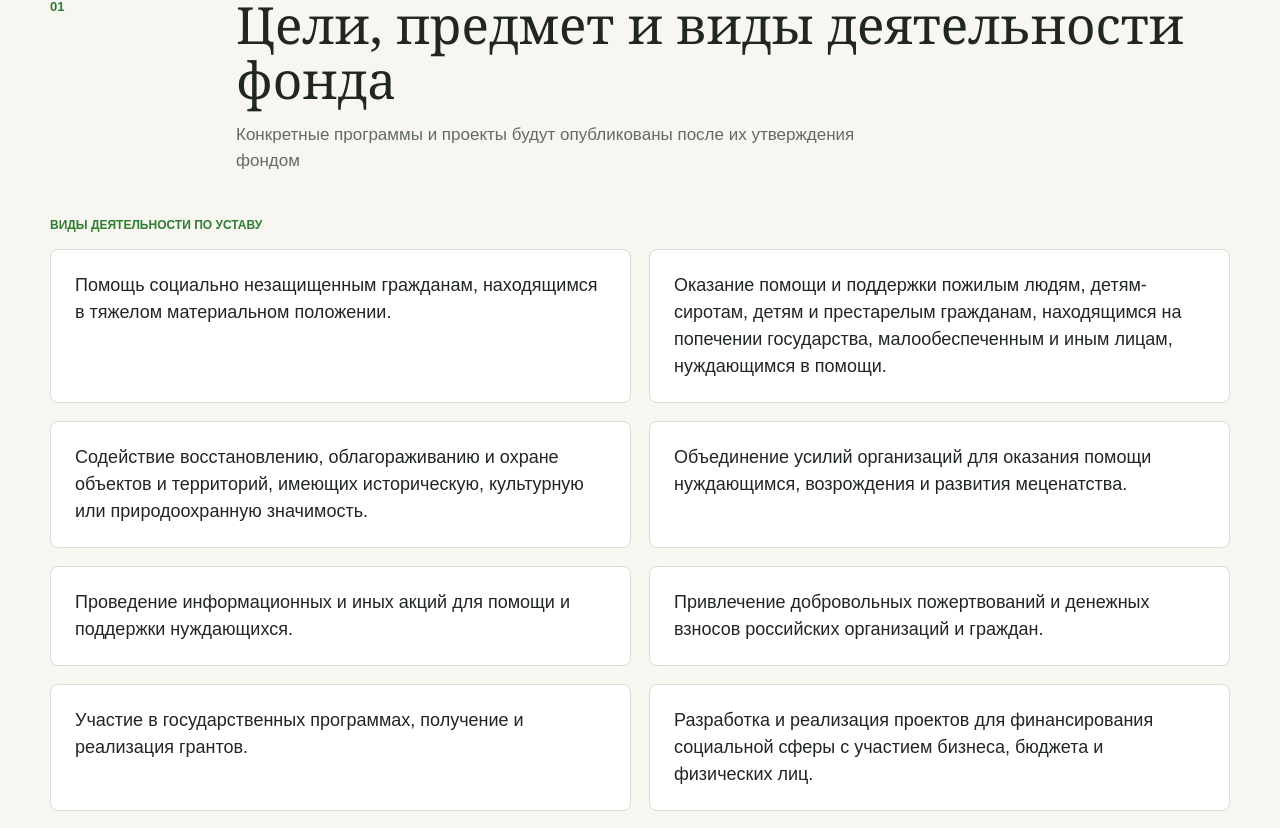
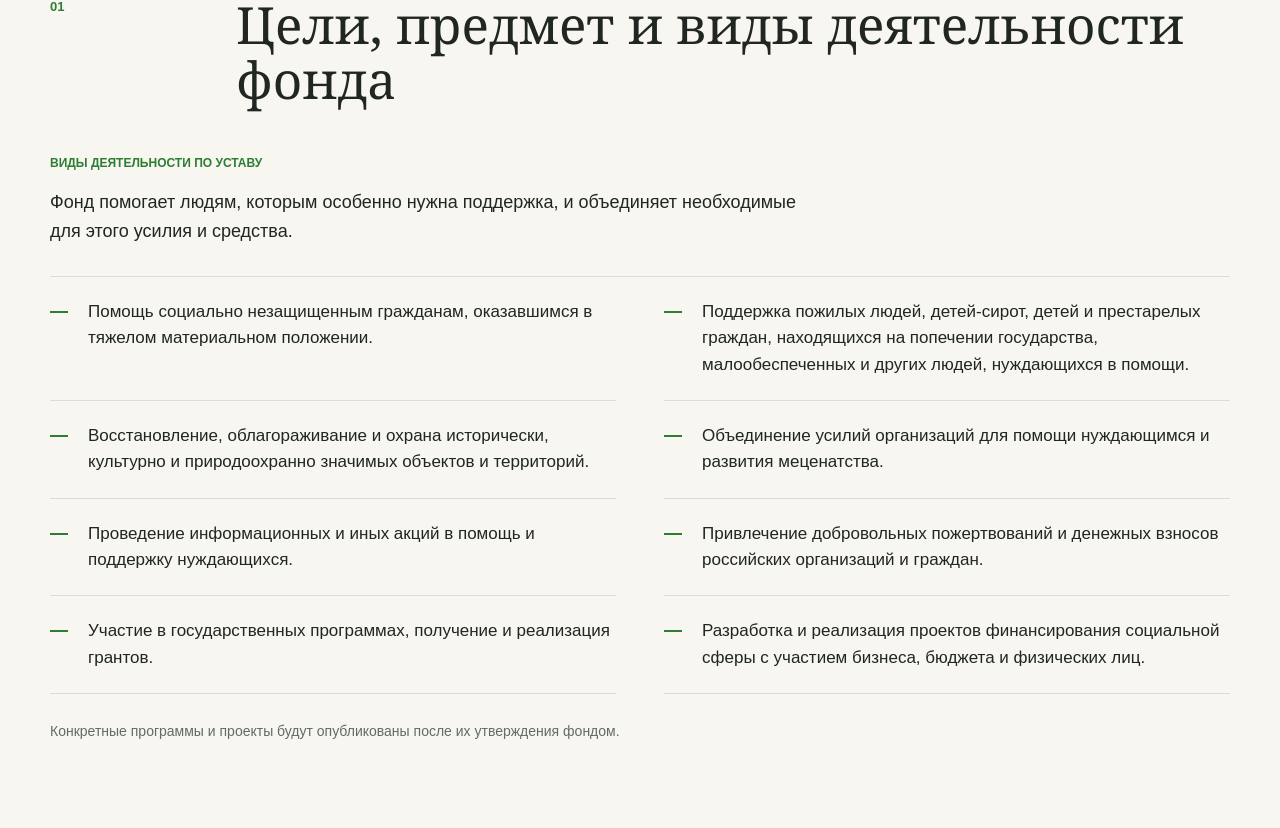
Before and after one commit to sqwdvrt/webFond, a Next.js app: page / in a window 1280 px wide. Shown: the part 892-1720 px from the top of the page. Built offline with nearby package versions, Linux system fonts and the light colour scheme; no server answers.

Commit message:
style: replace homepage activity cards with list

```diff
--- a/src/app/globals.css
+++ b/src/app/globals.css
@@ -308,19 +308,14 @@ a {
 .project-grid { display: grid; grid-template-columns: repeat(3, minmax(0, 1fr)); gap: 18px; }
 .project-card { min-height: 330px; display: flex; flex-direction: column; padding: 28px; background: var(--surface); border: 1px solid var(--line); border-radius: 8px; }
 .project-status { color: var(--brand); font-size: 12px; font-weight: 700; text-transform: uppercase; }
-.project-section-status { display: block; margin-bottom: 14px; }
-.project-grid-compact { grid-template-columns: repeat(2, minmax(0, 1fr)); }
-.project-card-compact { min-height: 0; padding: 22px 24px; }
 .project-card h3 { margin: 42px 0 16px; font-family: Georgia, "Times New Roman", serif; font-size: 30px; font-weight: 500; }
-.project-card-compact h3 {
-  margin: 0;
-  font-family: inherit;
-  font-size: 18px;
-  font-weight: 500;
-  line-height: 1.5;
-}
 .project-card p { margin: 0; color: var(--muted); }
 .project-card a { display: inline-flex; align-items: center; gap: 7px; margin-top: auto; padding-top: 28px; color: var(--brand-dark); font-weight: 700; }
+.activity-intro { max-width: 760px; margin: 14px 0 30px; font-size: 18px; line-height: 1.6; }
+.activity-list { display: grid; grid-template-columns: repeat(2, minmax(0, 1fr)); column-gap: 48px; margin: 0; padding: 0; border-top: 1px solid var(--line); list-style: none; }
+.activity-list li { position: relative; padding: 22px 0 22px 38px; border-bottom: 1px solid var(--line); font-size: 17px; line-height: 1.55; }
+.activity-list li::before { position: absolute; top: 34px; left: 0; width: 18px; height: 2px; background: var(--brand); content: ""; }
+.activity-note { max-width: 760px; margin: 26px 0 0; color: var(--muted); font-size: 14px; line-height: 1.6; }
 .participation-grid { display: grid; grid-template-columns: repeat(4, minmax(0, 1fr)); border-top: 1px solid var(--line); border-left: 1px solid var(--line); }
 .participation-item { min-height: 270px; padding: 26px; border-right: 1px solid var(--line); border-bottom: 1px solid var(--line); }
 .participation-item svg { color: var(--brand); }
@@ -542,9 +537,7 @@ a {
   .split-states { gap: 24px; }
   .project-grid, .participation-grid { grid-template-columns: 1fr; }
   .project-card { min-height: 270px; }
-  .project-grid-compact { grid-template-columns: 1fr; }
-  .project-card-compact { min-height: 0; padding: 20px; }
-  .project-card-compact h3 { font-size: 17px; }
+  .activity-list { grid-template-columns: 1fr; }
   .participation-item { min-height: 220px; padding: 22px 26px; }
   .participation-item h3 { margin-top: 24px; }
   .contact-band-inner { align-items: flex-start; flex-direction: column; }
--- a/src/app/page.tsx
+++ b/src/app/page.tsx
@@ -4,7 +4,6 @@ import Image from "next/image";
 import Link from "next/link";
 
 import { EmptyState } from "@/components/content/empty-state";
-import { ProjectCard } from "@/components/content/project-card";
 import { SectionHeading } from "@/components/content/section-heading";
 import { projects } from "@/content/projects";
 import { siteConfig } from "@/config/site";
@@ -21,7 +20,7 @@ const participation = [
 export default function HomePage() {
   return <>
     <section className="hero"><div className="container hero-grid"><div><span className="eyebrow">Благотворительный фонд</span><h1>{siteConfig.name}</h1><p className="hero-lead">Помогаем людям, оказавшимся в трудной жизненной ситуации, и объединяем тех, кто готов поддержать добрые дела.</p><div className="hero-actions"><Link className="button button-primary" href="/help">Помочь фонду</Link><Link className="button button-secondary" href={siteConfig.routes.contactsForHelp}>Нужна помощь?</Link></div></div><div className="hero-logo"><Image src="/brand/logo.jpg" width={1254} height={1254} priority alt="Логотип фонда «Быть Добру»: руки, росток и лист" /></div></div></section>
-    <section className="content-band"><div className="container"><SectionHeading number="01" title="Цели, предмет и виды деятельности фонда" intro="Конкретные программы и проекты будут опубликованы после их утверждения фондом" /><span className="project-status project-section-status">Виды деятельности по уставу</span><div className="project-grid project-grid-compact">{projects.map((project) => <ProjectCard key={project.description} project={project} compact />)}</div></div></section>
+    <section className="content-band"><div className="container"><SectionHeading number="01" title="Цели, предмет и виды деятельности фонда" /><span className="project-status">Виды деятельности по уставу</span><p className="activity-intro">Фонд помогает людям, которым особенно нужна поддержка, и объединяет необходимые для этого усилия и средства.</p><ul className="activity-list">{projects.map((project) => <li key={project.description}>{project.homepageDescription}</li>)}</ul><p className="activity-note">Конкретные программы и проекты будут опубликованы после их утверждения фондом.</p></div></section>
     <section className="content-band surface-band"><div className="container"><SectionHeading number="02" title="Как можно помочь" intro="Мы готовим понятные способы участия и публикуем только подтвержденную информацию." /><div className="participation-grid">{participation.map(({ title, text, icon: Icon, href }) => <article className="participation-item" key={title}><Icon aria-hidden="true" size={28} strokeWidth={1.6} /><h3>{title}</h3><p>{text}</p>{href ? <Link href={href}>Узнать подробнее</Link> : null}</article>)}</div></div></section>
     <section className="content-band"><div className="container split-states"><div><span className="section-number">03 Новости</span><EmptyState title="Материалы готовятся к публикации" description="Новости появятся после проверки и утверждения." /></div><div><span className="section-number">04 Отчеты</span><EmptyState title="Проверенные отчеты появятся здесь" description="Документы будут опубликованы после проверки." /></div></div></section>
     <section className="contact-band"><div className="container contact-band-inner"><div><span className="eyebrow">Остались вопросы?</span><h2>Свяжитесь с фондом</h2><p>Расскажем о видах деятельности и доступных способах участия.</p></div><Link className="button button-light" href="/contacts">Контакты фонда</Link></div></section>
--- a/src/components/content/project-card.tsx
+++ b/src/components/content/project-card.tsx
@@ -2,13 +2,8 @@ import type { ProjectContent } from "@/content/projects";
 
 type ProjectCardProps = {
   project: ProjectContent;
-  compact?: boolean;
 };
 
-export function ProjectCard({ project, compact }: ProjectCardProps) {
-  if (compact) {
-    return <article className="project-card project-card-compact"><h3>{project.description}</h3></article>;
-  }
-
+export function ProjectCard({ project }: ProjectCardProps) {
   return <article className="project-card"><span className="project-status">{project.status}</span><h3>{project.description}</h3></article>;
 }
```
Also changed, not shown: 2 other files (tests, documents, lock files or other folders).
